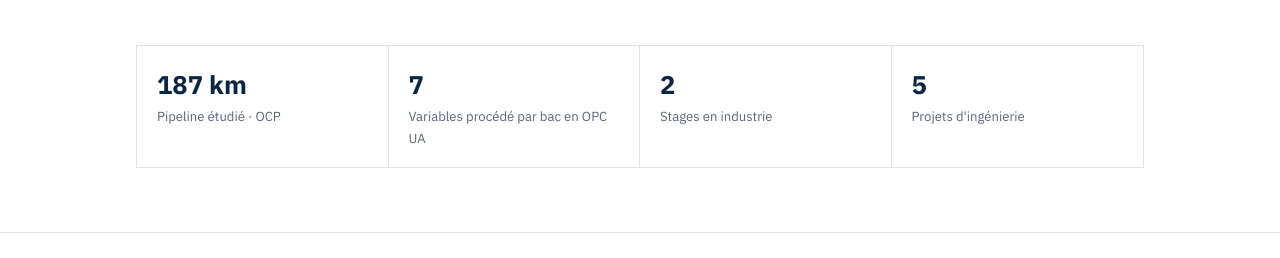
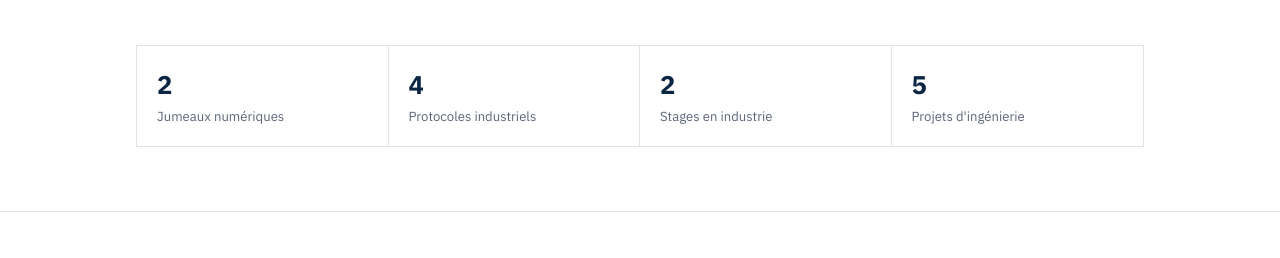
Before and after one commit to abderrahmanechabaoui/abderrahmanechabaoui.github.io, a plain HTML site: page index.html in a window 1280 px wide. Shown: the part 542-800 px from the top of the page. Drawn offline with Linux system fonts and the light colour scheme.

Commit message:
Chiffres clés : jumeaux numériques et protocoles industriels

```diff
--- a/index.html
+++ b/index.html
@@ -184,8 +184,8 @@ footer .wrap{display:flex;justify-content:space-between;flex-wrap:wrap;gap:8px}
       <a class="btn" href="#projets">Voir les projets</a>
     </div>
     <div class="facts">
-      <div class="fact"><div class="n">187 km</div><div class="l">Pipeline étudié · OCP</div></div>
-      <div class="fact"><div class="n">7</div><div class="l">Variables procédé par bac en OPC UA</div></div>
+      <div class="fact"><div class="n">2</div><div class="l">Jumeaux numériques</div></div>
+      <div class="fact"><div class="n">4</div><div class="l">Protocoles industriels</div></div>
       <div class="fact"><div class="n">2</div><div class="l">Stages en industrie</div></div>
       <div class="fact"><div class="n">5</div><div class="l">Projets d'ingénierie</div></div>
     </div>
```
